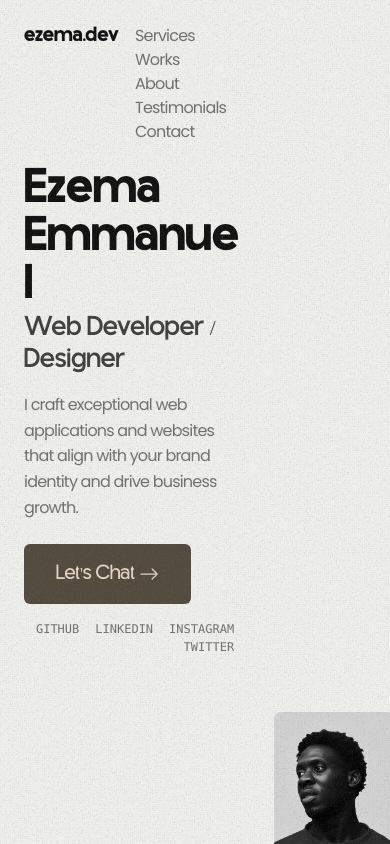
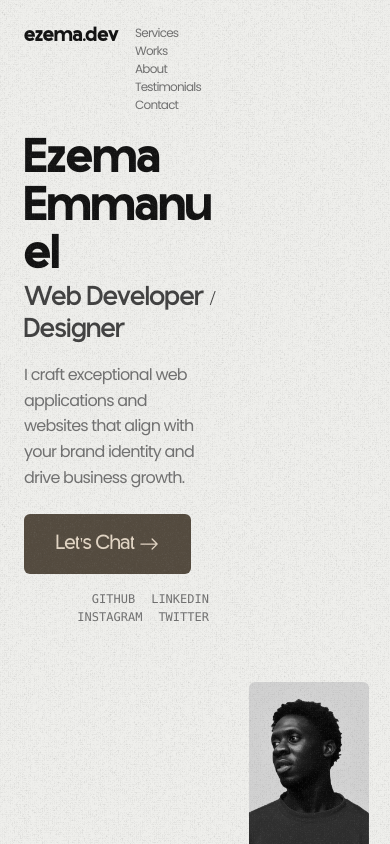
Before and after one commit to ennanuel/portfolio_3, a React (Vite) app: page / in a window 390 px wide. Shown: the top 844 px of the page. Built offline with nearby package versions, Linux system fonts and the light colour scheme; a web font is replaced by a local one.

Commit message:
Modified font size for smaller devices

```diff
--- a/src/components/MenuLink.tsx
+++ b/src/components/MenuLink.tsx
@@ -7,7 +7,7 @@ export default function MenuLink({ text, href, target, className }: { text: stri
 
     return (
         <a href={href} target={target} className="group w-max relative overflow-hidden -ml-2 block">
-            <span className={`${className} block relative z-[1] pr-4 md:pr-6 pl-2`}>{text}</span>
+            <span className={`${className} text-sm sm:text-base block relative z-[1] pr-4 md:pr-6 pl-2`}>{text}</span>
             <span className="absolute top-0 left-0 w-full h-full overflow-hidden flex items-center ease-expo duration-500 -translate-x-full group-hover:translate-x-0">
                 <span className="block h-[2px] w-[calc(100%_+_10px)] mr-[-20px] bg-brown-500"></span>
                 <span className="relative block w-[10px] aspect-square before:absolute before:origin-bottom-right before:top-1/2 before:-translate-y-1/2 before:left-1/2 before:-translate-x-1/2 before:w-full before:h-[2px] before:rotate-[30deg] before:bg-brown-500 before:scale-0 group-hover:before:scale-100 before:transition-transform before:ease-expo group-hover:before:delay-200 before:duration-300 after:absolute after:origin-bottom-right after:top-1/2 after:-translate-y-1/2 after:left-1/2 after:-translate-x-1/2 after:w-full after:h-[2px] after:rotate-[-30deg] after:bg-brown-500 after:scale-0 group-hover:after:scale-100 after:transition-transform after:ease-expo group-hover:after:delay-200 after:duration-300"></span>
```
